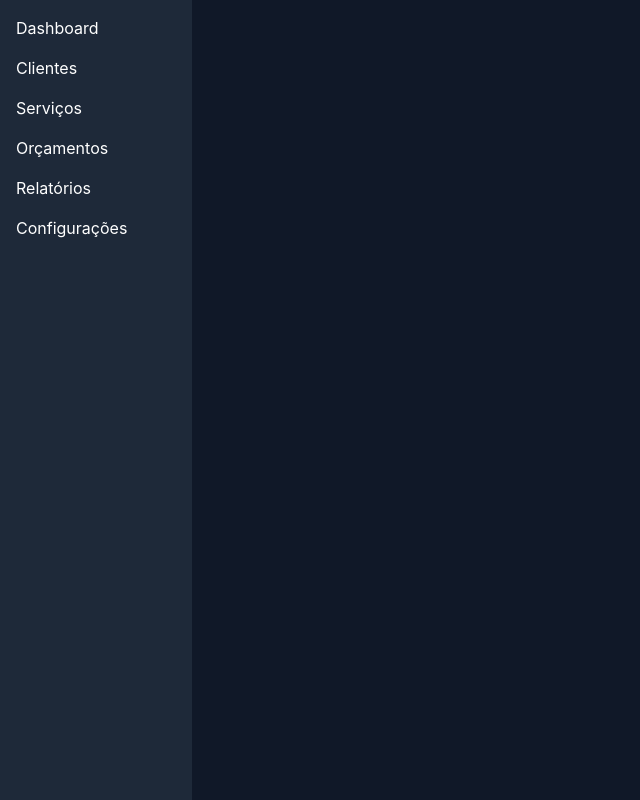
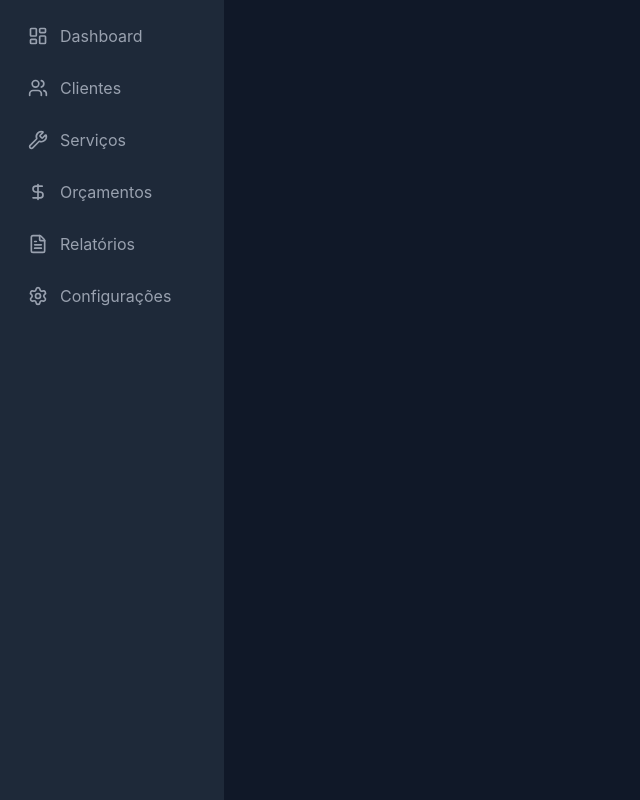
Before and after one commit to danilogmarques/Eletro-Manager, a React (Vite) app: page / in a window 1280 px wide. Shown: the whole page, without its empty margins (0-640 px from the left). Built offline with nearby package versions, Linux system fonts and the light colour scheme.

Commit message:
feat: lucide react sidebar

```diff
--- a/package.json
+++ b/package.json
@@ -16,7 +16,7 @@
     "@tanstack/react-table": "^9.2.4",
     "class-variance-authority": "^0.7.1",
     "cn": "^0.4.0",
-    "lucide-react": "^1.48.0",
+    "lucide-react": "^1.49.0",
     "react": "^19.2.8",
     "react-dom": "^19.2.8",
     "react-router-dom": "^7.18.4",
--- a/src/components/SideBar.tsx
+++ b/src/components/SideBar.tsx
@@ -1,41 +1,50 @@
-import { Link } from "react-router-dom";
+import { Link, useLocation } from "react-router-dom";
+
+import {
+  LayoutDashboard,
+  Users,
+  Wrench,
+  FileText,
+  DollarSign,
+  Settings
+} from "lucide-react";
 
 export function SideBar() {
+
+  const routes = [
+    { path: '/dashboard', label: 'Dashboard', icon: LayoutDashboard },
+    { path: '/clientes', label: 'Clientes', icon: Users },
+    { path: '/servicos', label: 'Serviços', icon: Wrench },
+    { path: '/orcamentos', label: 'Orçamentos', icon: DollarSign },
+    { path: '/relatorios', label: 'Relatórios', icon: FileText },
+    { path: '/configuracoes', label: 'Configurações', icon: Settings }
+  ];
+
+  const location = useLocation();
+
   return (
-    <nav className=" flex w-48
-     bg-gray-800 text-white p-4">
-      <ul className="flex flex-col space-y-4">
-        <li>
-          <Link to="/dashboard" className="hover:text-gray-400">
-            Dashboard
-          </Link>
-        </li>
-        <li>
-          <Link to="/clientes" className="hover:text-gray-400">
-            Clientes
-          </Link>
-        </li>
-        <li>
-          <Link to="/servicos" className="hover:text-gray-400">
-            Serviços
-          </Link>
-        </li>
-        <li>
-          <Link to="/orcamentos" className="hover:text-gray-400">
-            Orçamentos
-          </Link>
-        </li>
-        <li>
-          <Link to="/relatorios" className="hover:text-gray-400">
-            Relatórios
-          </Link>
-        </li>
-        <li>
-          <Link to="/configuracoes" className="hover:text-gray-400">
-            Configurações
-          </Link>
-        </li>
+    <nav className="flex w-56 bg-gray-800 h-screen text-white p-4">
+      <ul className="flex flex-col space-y-3 w-full">
+        {routes.map((route) => {
+          const isPageActive = location.pathname === route.path;
+
+          const Icon = route.icon;
+
+          return (
+            <li key={route.path}>
+              <Link
+                to={route.path}
+                className={`flex items-center gap-3 px-3 py-2 rounded-md transition-colors hover:bg-gray-700 hover:text-gray-200 ${
+                  isPageActive ? 'bg-gray-700 text-blue-400 font-semibold' : 'text-gray-400'
+                }`}
+              >
+                <Icon size={20} className={isPageActive ? 'text-blue-400' : 'text-gray-400'} />
+                <span>{route.label}</span>
+              </Link>
+            </li>
+          );
+        })}
       </ul>
     </nav>
-  )
-};
+  );
+}
--- a/tsconfig.json
+++ b/tsconfig.json
@@ -18,6 +18,7 @@
     "noEmit": true,
     "jsx": "react-jsx",
 
+
     /* Linting */
     "strict": true,
     "noUnusedLocals": true,
```
Also changed, not shown: 1 other file (tests, documents, lock files or other folders).
